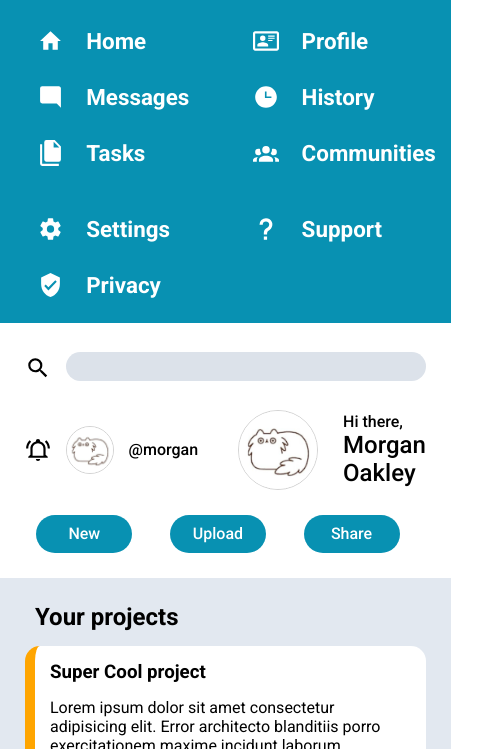
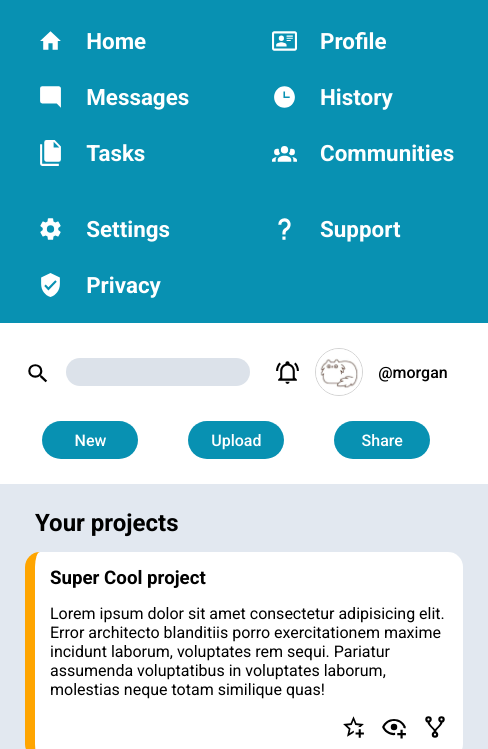
Before and after one commit to kstillk/dashboard, a plain HTML site: page index.html in a window 390 px wide. Shown: the part 95-844 px from the top of the page, 488 px wide, since content can reach past the window. Drawn offline with Linux system fonts and the light colour scheme.

Commit message:
Fix mobile nav

```diff
--- a/style.css
+++ b/style.css
@@ -266,7 +266,7 @@ main .trending > div > div > div {
 @media (max-width: 910px) {
     .container {
         grid-template-columns: 1fr;
-        grid-template-rows: min-content min-content min-content;
+        grid-template-rows: min-content min-content;
     }
 
     aside {
@@ -278,28 +278,23 @@ main .trending > div > div > div {
     }
 
     nav {
-        grid-template-columns: 1fr 1fr;
+        grid-template-columns: 1fr min-content;
+        grid-template-rows: repeat(2, min-content);
         padding: 25px;
-        justify-content: space-around;
         gap: 25px;
     }
 
-    nav .search, nav .buttons {
-        grid-column: span 2;
-    }
-
     nav .profile {
-        justify-content: start;
+        justify-content: center;
     }
 
     nav .greeting {
-        grid-template-columns: 1fr 1fr;
-        justify-items: end;
-        gap: 25px;
+        display: none;
     }
 
     nav .buttons {
         justify-items: center;
+        grid-column: span 2;
     }
 
     main {
```
